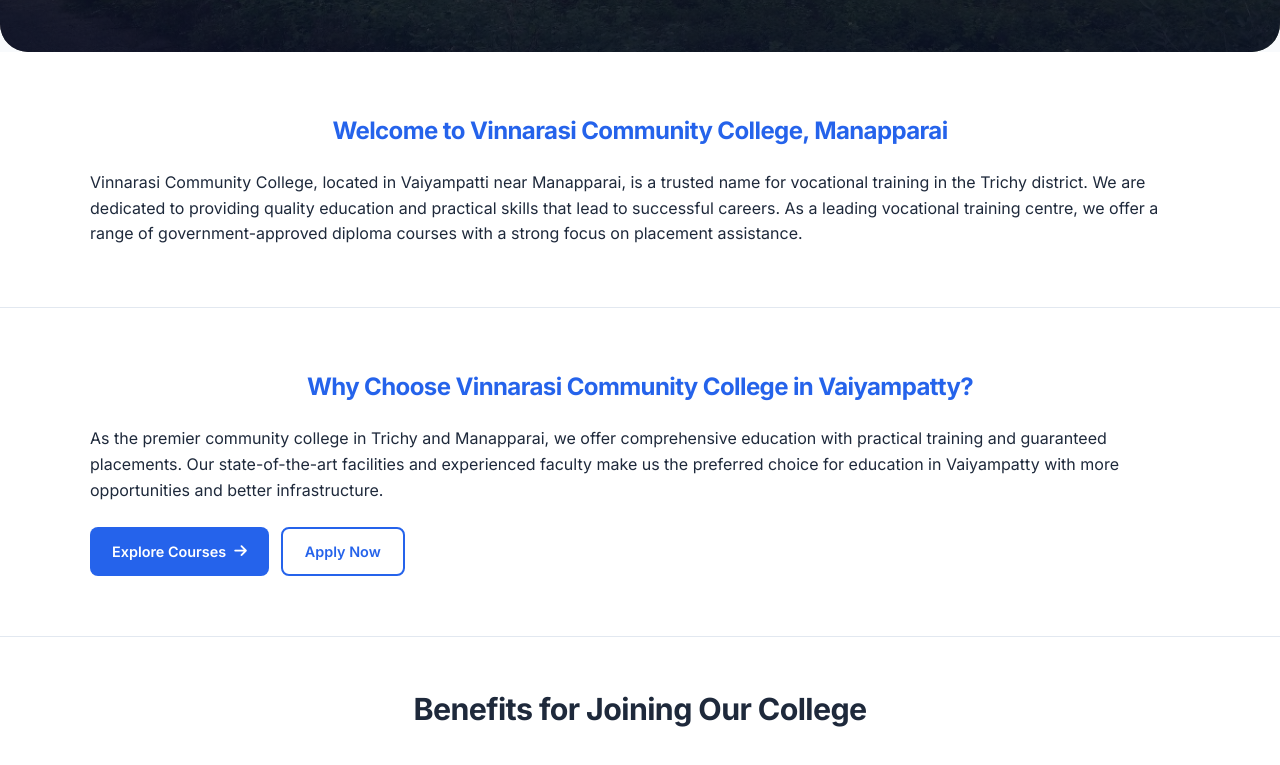
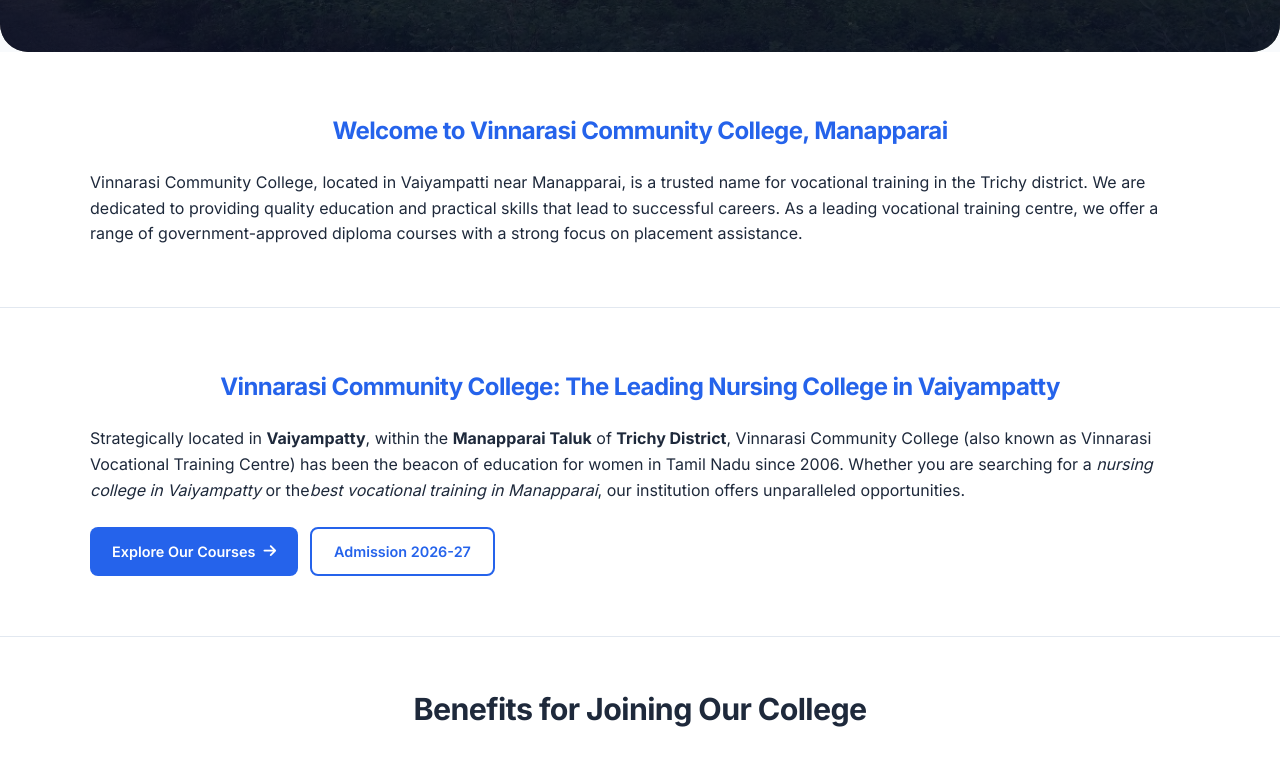
Before and after one commit to xf0Jeeva/vinnarasi-college-website, a Next.js app: page / in a window 1280 px wide. Shown: the part 505-1270 px from the top of the page. Built offline with nearby package versions, Linux system fonts and the light colour scheme.

Commit message:
Optimize SEO and GEO tagging for Vaiyampatty local ranking

```diff
--- a/app/layout.tsx
+++ b/app/layout.tsx
@@ -7,20 +7,25 @@ import ScrollProgress from '@/components/ScrollProgress';
 export const metadata: Metadata = {
   metadataBase: new URL('https://vinnarasicommunitycollege.in'),
   title: {
-    default: 'Vinnarasi Community College | Best Vocational Training in Manapparai, Trichy',
-    template: '%s | Vinnarasi Community College',
+    default: 'Vinnarasi Community College | Top Nursing College in Vaiyampatty, Manapparai, Trichy',
+    template: '%s | Vinnarasi Community College & Vocational Centre',
   },
   description:
-    'Vinnarasi Community College in Vaiyampatti, Manapparai, Trichy — Tamil Nadu\'s trusted women\'s vocational training centre since 2006. 100% placement, govt-approved diploma courses, hospital training, affordable fees.',
+    'Vinnarasi Community College & Vocational Training Centre in Vaiyampatti, Manapparai, Trichy. The leading nursing and vocational college for women since 2006. 100% placement, govt-approved diploma courses (GDA, MLT, OT), and hospital training in Tamil Nadu.',
   keywords: [
     // Brand keywords
     'Vinnarasi Community College',
     'Vinnarasi Vocational Training Centre',
     'Vinnarasi College Vaiyampatti',
-    // Location + category (same terms users search for any college in the area)
-    'nursing college Manapparai',
+    'Vinarasi Vocational Centre',
+    // Location + category (High priority for ranking first)
+    'nursing college in Vaiyampatty',
+    'college in Vaiyampatty',
+    'nursing college Manapparai taluk',
+    'best college in Vaiyamppatty',
+    'vocational centre Vaiyampatty',
     'nursing college near Manapparai',
-    'allied health college Trichy',
+    'allied health college Trichy district',
     'GDA college Trichy',
     'GDA course Manapparai',
     'community college Vaiyampatti',
@@ -49,6 +54,7 @@ export const metadata: Metadata = {
     'skill development courses Trichy district',
     'paramedical courses Trichy',
     'paramedical college Manapparai',
+    'best vocational training in Tamil Nadu',
   ],
   authors: [{ name: 'Vinnarasi Community College' }],
   creator: 'Vinnarasi Community College',
--- a/app/page.tsx
+++ b/app/page.tsx
@@ -4,18 +4,19 @@ import Image from 'next/image';
 import FadeIn from '@/components/FadeIn';
 
 export const metadata: Metadata = {
-  title: 'Vinnarasi Community College | Best Vocational Training Manapparai, Trichy',
+  title: 'Vinnarasi Community College | Top Nursing College in Vaiyampatty, Manapparai, Trichy',
   description:
-    'Vinnarasi Community College, Vaiyampatti — Tamil Nadu\'s top women\'s vocational training centre since 2006. Govt-approved GDA, Patient Care, MLT, OT Technology diploma courses. 100% placement, hospital training, affordable fees near Manapparai, Trichy.',
+    'Vinnarasi Community College & Vocational Training Centre in Vaiyampatti — Tamil Nadu\'s premier nursing and vocational college for women since 2006. Located in Manapparai Taluk, Trichy District. 100% placement, govt-approved GDA, Patient Care, MLT, OT courses.',
   keywords: [
+    'nursing college in Vaiyampatty',
+    'college in Vaiyampatty',
+    'best nursing college Manapparai',
     'Vinnarasi Community College Vaiyampatti',
-    'vocational training Manapparai',
+    'Vinnarasi Vocational Training Centre Trichy',
+    'vocational training Manapparai taluk',
+    'nursing diploma Vaiyampatty',
     'GDA course Trichy',
-    'patient care diploma Manapparai',
-    'nursing college near Manapparai',
-    'allied health courses Trichy',
-    'women college Vaiyampatti',
-    '100% placement college Trichy',
+    'women nursing college Tamil Nadu',
   ],
   alternates: { canonical: 'https://vinnarasicommunitycollege.in/' },
 };
@@ -100,15 +101,20 @@ export default function HomePage() {
       </FadeIn>
 
       <FadeIn>
-        <section>
-          <h2>Why Choose Vinnarasi Community College in Vaiyampatty?</h2>
-          <p>As the premier community college in Trichy and Manapparai, we offer comprehensive education with practical training and guaranteed placements. Our state-of-the-art facilities and experienced faculty make us the preferred choice for education in Vaiyampatty with more opportunities and better infrastructure.</p>
+        <section className="location-seo-section">
+          <h2>Vinnarasi Community College: The Leading Nursing College in Vaiyampatty</h2>
+          <p>
+            Strategically located in <strong>Vaiyampatty</strong>, within the <strong>Manapparai Taluk</strong> of <strong>Trichy District</strong>,
+            Vinnarasi Community College (also known as Vinnarasi Vocational Training Centre) has been the beacon of education
+            for women in Tamil Nadu since 2006. Whether you are searching for a <em>nursing college in Vaiyampatty</em> or the
+            <em>best vocational training in Manapparai</em>, our institution offers unparalleled opportunities.
+          </p>
           <div style={{ display: 'flex', gap: '12px', marginTop: '1.5rem', flexWrap: 'wrap' }}>
             <Link href="/courses" style={{ display: 'inline-flex', alignItems: 'center', gap: '8px', background: '#2563eb', color: '#fff', padding: '11px 22px', borderRadius: '8px', fontWeight: 600, fontSize: '0.9rem', textDecoration: 'none' }}>
-              Explore Courses <i className="fas fa-arrow-right"></i>
+              Explore Our Courses <i className="fas fa-arrow-right"></i>
             </Link>
             <Link href="/admissions" style={{ display: 'inline-flex', alignItems: 'center', gap: '8px', background: 'transparent', border: '2px solid #2563eb', color: '#2563eb', padding: '11px 22px', borderRadius: '8px', fontWeight: 600, fontSize: '0.9rem', textDecoration: 'none' }}>
-              Apply Now
+              Admission 2026-27
             </Link>
           </div>
         </section>
```
